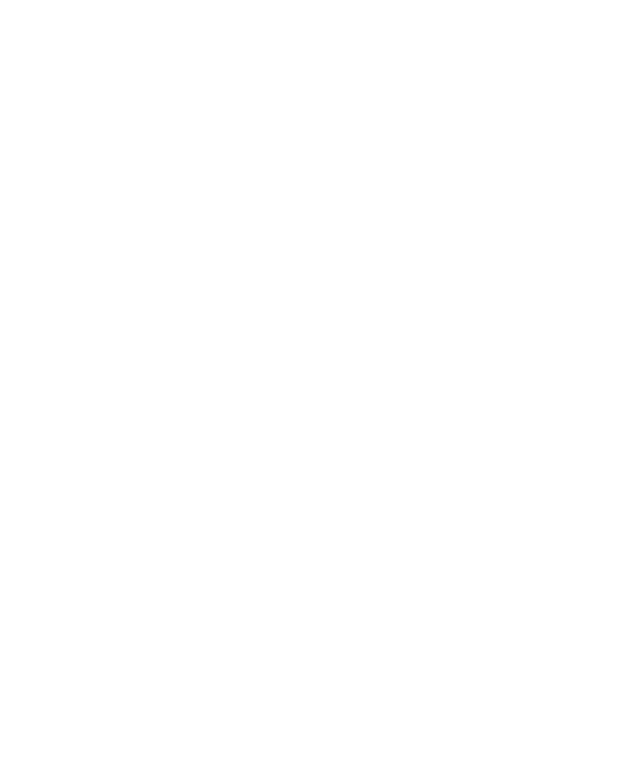
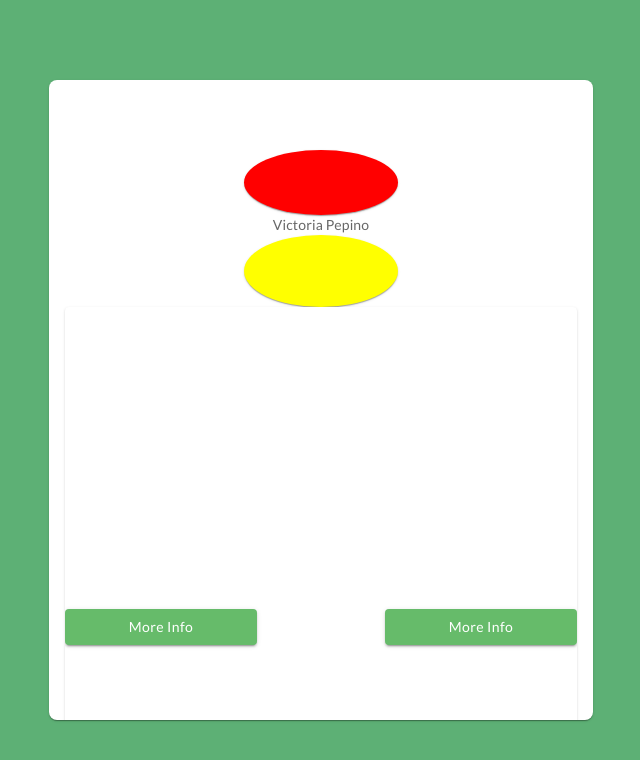
Before and after one commit to AlessHub/ecoenergy_front, a React (Vite) app: page /NewUserProfile in a window 1280 px wide. Before the commit this address had no page. Shown: the top 760 px of the page, without its empty margins (319-959 px from the left). Built offline with nearby package versions, Linux system fonts and the light colour scheme.

Commit message:
commit for community policy

```diff
--- a/src/router/public/Router.jsx
+++ b/src/router/public/Router.jsx
@@ -8,7 +8,11 @@
 
 import Home from '../../views/Home';
 import SignUp from '../../views/SignUp';
-import Login from '../../views/Login'
+import Login from '../../views/Login';
+import Congratulations from '../../views/Congratulations';
+import NewUserProfile from '../../views/NewUserProfile';
+import CommunityPolicy from '../../views/CommunityPolicy';
+
 
 export default class PublicRoute extends React.Component {
     render() {
@@ -18,6 +22,9 @@
                 <Route exact path="/" element={<Home/>}/>
                 <Route exact path="/login" element={<Login/>}/>
                 <Route exact path="/signup" element={<SignUp/>}/>
+                <Route exact path="/congratulations" element={<Congratulations/>}/>
+                <Route exact path="/NewUserProfile" element={<NewUserProfile/>}/>
+                <Route exact path="/CommunityPolicy" element={<CommunityPolicy/>}/>
             </Routes>
         </Router>
       );
--- /dev/null
+++ b/src/views/CommunityPolicy.jsx
@@ -0,0 +1,45 @@
+
+import NavPublic from "../components/layout/navigation/Navbar/NavPublic";
+import Footer from "../components/layout/navigation/Footer";
+import React, { useState } from "react";
+import Typography from "@mui/material/Typography";
+import { Container } from "@mui/system";
+
+
+
+
+const CommunityPolicy = () => {
+
+
+  return (
+    <Container className= "main" sx= {{display:"flex", height: "100vh",width: "100vw", flexDirection:"column", justifyContent:"center"}}>
+    <NavPublic></NavPublic>
+    <Typography sx={{ display:"flex", marginTop: "60px", marginBottom: "20px", color: "green", justifyContent:"flex-start", gap:"30px" }} variant="p">Back</Typography>
+
+
+
+
+    <Container className="policycontainer" sx= {{ display:"flex",flexDirection:"column", Width:"50%",minHeight:"70%",  gap: "10px", bgcolor:"white", alignItems:"center"}}>
+    <Typography className="commpol"  color="main.tertiary" variant="h4">Community Policy</Typography>
+
+        <Typography className="pol" sx={{  color: "green", textAlign:"justify",marginTop:"20px" }} variant="p">
+          {" "}
+          Como parte de nuestro compromiso de crear una comunidad acogedora y solidaria,
+          hemos desarrollado un conjunto de pautas para los usuarios de nuestra aplicación.
+          Queremos que nuestra aplicación sea un lugar donde todos puedan sentirse cómodos compartiendo sus pensamientos e ideas,
+          por eso queremos asegurarnos de que todos sean tratados con respeto en nuestra comunidad en línea.
+          Nuestra política prohíbe el acoso de cualquier tipo y queremos que todos se sientan seguros en nuestra comunidad.
+          También queremos dejar en claro que no toleraremos comportamientos irrespetuosos hacia otros usuarios o administradores del sitio.
+          Por ejemplo, no se permiten comentarios que sean demasiado negativos o despectivos, y no permitimos ataques personales contra otros usuarios.
+        </Typography>
+
+
+   </Container>
+  <Footer sx={{display:"flex",mb:"0",}}></Footer>
+   </Container>
+
+
+  );
+};
+
+export default CommunityPolicy;
--- /dev/null
+++ b/src/views/Congratulations.jsx
@@ -0,0 +1,66 @@
+import * as React from 'react';
+import Card from '@mui/material/Card';
+import CardContent from '@mui/material/CardContent';
+import { TextField, Button } from "@mui/material";
+
+
+import Typography from '@mui/material/Typography';
+import { CardActionArea, Box } from '@mui/material';
+import { FormatAlignJustify, Height } from '@mui/icons-material';
+import { height } from '@mui/system';
+import { Link } from 'react-router-dom';
+
+
+ function Congratulations() {
+  return (
+    <Box sx={{ display: "flex", justifyContent: "center", bgcolor: "#5DB075", minHeight: "100vh", alignItems: "center"}}>
+    <Card sx={{ maxWidth: 345, height: 400, bgcolor: "white", borderRadius: 2 }}>
+      <CardActionArea>
+        <CardContent sx={{ display: "flex",flexDirection: "column",alignItems:"center", justifyContent: "space-evenly", height:"25rem" }}>
+          <Typography gutterBottom variant="h5" component="div">
+           Congratulation
+          </Typography>
+          <Typography variant="body2" color="text.secondary">
+          Congratulations on your registration with our app for reducing water and electricity bills!
+
+          </Typography>
+          <Link to="/">
+          <Button
+          type="submit"
+          sx={{ width: "15vw",
+          textTransform: "capitalize",
+          backgroundColor: "main.primary",
+          "&:hover": {
+            backgroundColor: "main.primary",
+            borderColor: "main.primary",
+            boxShadow: "none",
+            color: "main.secondary",
+          },
+          "&:active": {
+            boxShadow: "none",
+            backgroundColor: "main.primary",
+            borderColor: "main.primary",
+            color: "main.secondary",
+          },
+          "&:focus": {
+            boxShadow: "0 0 0 0.2rem main.primary",
+          },
+        }}
+        variant="contained"
+      >
+        More Info
+      </Button >
+      </Link>
+
+      <Link to='/'>close </Link>
+
+        </CardContent>
+      </CardActionArea>
+
+    </Card>
+
+    </Box>
+  );
+}
+
+export default Congratulations;
--- a/src/views/Home.jsx
+++ b/src/views/Home.jsx
@@ -7,6 +7,7 @@
 import { Button } from "@mui/material";
 import Footer from "../components/layout/navigation/Footer";
 import ElectricityPrices from "../components/layout/organization/ElectricityPrices";
+import Congratulations from "./Congratulations";
 
 const Home = () => {
   const [isLogin, setIsLogin] = useState(true);
@@ -54,6 +55,7 @@
         Get Started
       </Button>
       <ElectricityPrices/>
+      <Congratulations/>
       <Footer/>
     </>
   );
--- /dev/null
+++ b/src/views/NewUserProfile.jsx
@@ -0,0 +1,101 @@
+import * as React from 'react';
+import Card from '@mui/material/Card';
+import CardContent from '@mui/material/CardContent';
+import { TextField, Button } from "@mui/material";
+
+
+import Typography from '@mui/material/Typography';
+import { CardActionArea, Box } from '@mui/material';
+import { FormatAlignJustify, Height } from '@mui/icons-material';
+import { height } from '@mui/system';
+import { Link } from 'react-router-dom';
+
+
+ function NewUserProfile() {
+  return (
+    <Box sx={{ display: "flex", justifyContent: "center", bgcolor: "#5DB075", minHeight: "100vh", alignItems: "center"}}>
+    <Card sx={{ maxWidth: "80vw", height: "80vh", bgcolor: "white", borderRadius: 2, justifyContent:"center", alignItems:"center" }}>
+
+        <CardContent sx={{ display: "flex",flexDirection: "column",alignItems:"center", justifyContent: "space-evenly", height:"25rem", mt: "10%"}}>
+
+        <Card className='circle' sx= {{ display:"flex",width: "30%",minHeight: "18%", flexDirection: "row",bgcolor: "red",justifyContent:"space-between",borderRadius:"50%"}}></Card>
+
+          <Typography variant="body2" color="text.secondary">
+          Victoria Pepino
+          </Typography>
+
+
+          <Card className='circle' sx= {{ display:"flex",width: "30%",minHeight: "20%", flexDirection: "row",bgcolor: "yellow",justifyContent:"space-between",borderRadius:"50%"}}></Card>
+
+          <Card className='buttonContainer' sx= {{ display:"flex",width: "40vw",minHeight: "80vh", flexDirection: "row",bgcolor: "white",justifyContent:"space-between", alignItems:"center", }}>
+
+          <Link to="/">
+          <Button
+           type="submit"
+           sx={{ width: "15vw",
+           textTransform: "capitalize",
+           backgroundColor: "main.primary",
+          "&:hover": {
+            backgroundColor: "main.primary",
+            borderColor: "main.primary",
+            boxShadow: "none",
+            color: "main.secondary",
+          },
+          "&:active": {
+            boxShadow: "none",
+            backgroundColor: "main.primary",
+            borderColor: "main.primary",
+            color: "main.secondary",
+          },
+          "&:focus": {
+            boxShadow: "0 0 0 0.2rem main.primary",
+          },
+        }}
+        variant="contained">
+        More Info
+      </Button >
+      </Link>
+
+
+
+
+      <Link to="/">
+          <Button
+          type="submit"
+          sx={{ width: "15vw",
+          textTransform: "capitalize",
+          backgroundColor: "main.primary",
+          "&:hover": {
+            backgroundColor: "main.primary",
+            borderColor: "main.primary",
+            boxShadow: "none",
+            color: "main.secondary",
+          },
+          "&:active": {
+            boxShadow: "none",
+            backgroundColor: "main.primary",
+            borderColor: "main.primary",
+            color: "main.secondary",
+          },
+          "&:focus": {
+            boxShadow: "0 0 0 0.2rem main.primary",
+          },
+        }}
+        variant="contained"
+      >
+        More Info
+      </Button >
+      </Link>
+      </Card>
+
+
+        </CardContent>
+
+
+    </Card>
+
+    </Box>
+  );
+}
+
+export default NewUserProfile;
--- a/src/views/SignUp.jsx
+++ b/src/views/SignUp.jsx
@@ -4,16 +4,19 @@
 import Typography from "@mui/material/Typography";
 import Menu from "@mui/material/Menu";
 import { Link as LinkReact } from "react-router-dom";
-import { Link as LinkMui, TextField, Button } from "@mui/material";
+import { Link as LinkMui, TextField, Button} from "@mui/material";
 import NavPublic from "../components/layout/navigation/Navbar/NavPublic";
 import { Checkbox } from "@mui/material";
 
-import { Email, Login } from "@mui/icons-material";
+
 
 const SignUp = () => {
   const [name, setName] = useState("");
   const [email, setEmail] = useState("");
   const [password, setPassword] = useState("");
+  const [ConfirmPassword, setConfirmPassword] = useState("");
+
+
 
   const handleSubmit = (e) => {
     e.preventDefault();
@@ -29,6 +32,8 @@
         sx={{
           p: 5,
           display: "flex",
+          maxWidth: "500px",
+          margin: "auto",
           flexDirection: "column",
           alignItems: "center",
           "& .MuiTextField-root": {
@@ -36,7 +41,7 @@
             width: "100%",
           },
           "& .MuiButton-root": {
-            width: "50%",
+            width: "100%",
           },   "& .Mui-focused .MuiOutlinedInput-notchedOutline": {
             borderColor: "main.primary",
             color:'main.primary'
@@ -69,6 +74,15 @@
           value={password}
           onChange={(e) => setPassword(e.target.value)}
         />
+
+<TextField
+          label="ConfirmPassword"
+          type="Password"
+          value={ConfirmPassword}
+          onChange={(e) => setConfirmPassword(e.target.value)}
+        />
+
+
         <Box sx={{display:'flex', textAlign:'start', alignItems:'center'}}>
           <Checkbox defaultChecked color="success" />
           <Typography
```
